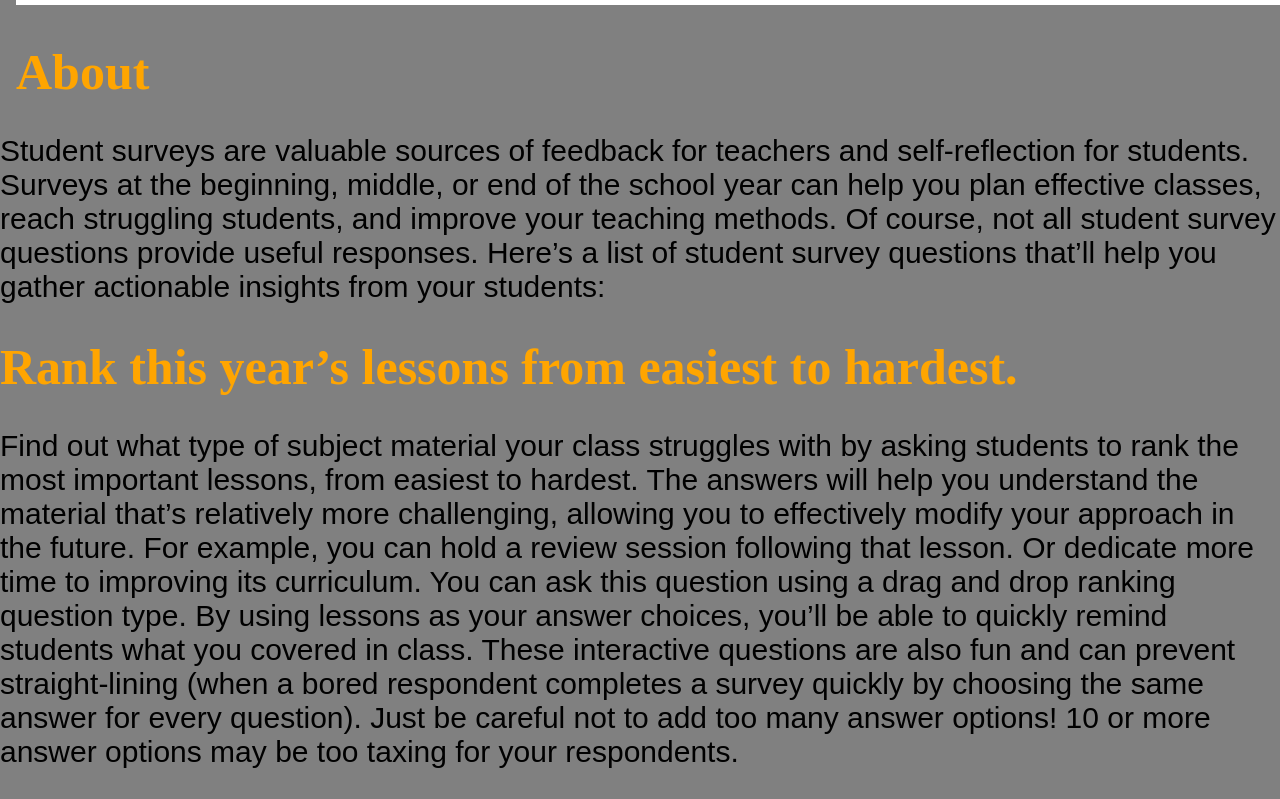
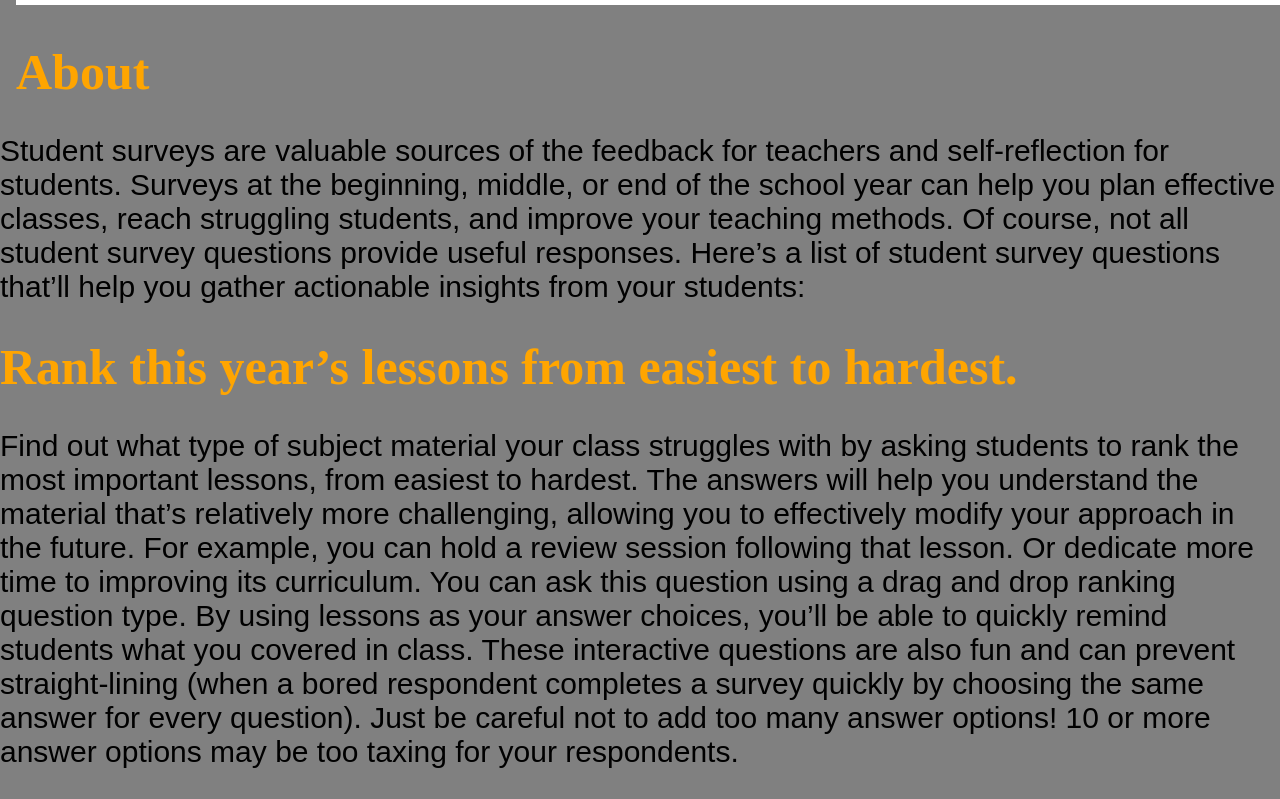
Before and after one commit to senthil2308/My-Project2, a plain HTML site: page senthil10.html in a window 1280 px wide. Shown: the part 831-1630 px from the top of the page. Drawn offline with Linux system fonts and the light colour scheme.

Commit message:
Update senthil10.html

```diff
--- a/senthil10.html
+++ b/senthil10.html
@@ -46,7 +46,7 @@ body {
   <img src="aaa.jpg">
 <h1 style="color:orange;font-family:times new roman;font-size:50px;">About </h1>
 </div>
-<p style="font-family:arial;font-size:30px;">Student surveys are valuable sources of feedback for teachers and self-reflection for students. Surveys at the beginning, middle, or end of the school year can help you plan effective classes, reach struggling students, and improve your teaching methods.
+<p style="font-family:arial;font-size:30px;">Student surveys are valuable sources of the feedback for teachers and self-reflection for students. Surveys at the beginning, middle, or end of the school year can help you plan effective classes, reach struggling students, and improve your teaching methods.
 
 Of course, not all student survey questions provide useful responses. Here’s a list of student survey questions that’ll help you gather actionable insights from your students:</p>
 
```
